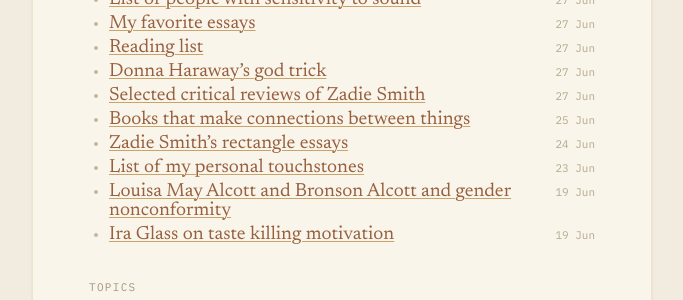
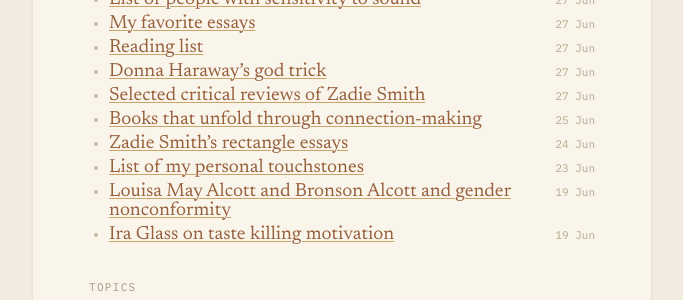
Before and after one commit to lauramoorewrites-del/treasury, a Jekyll site: the page built from index.md, in a window 1280 px wide and 900 px high, scrolled down 1470 px. Shown: the part 150-450 px from the top of the window, without its empty margins (298-981 px from the left). Built offline with Jekyll 4.4.1, drawn with Linux system fonts in a browser that asks for light colours.

Commit message:
Update index.md

```diff
--- a/index.md
+++ b/index.md
@@ -136,7 +136,7 @@ recent:
   - title: "Selected critical reviews of Zadie Smith"
     url: "/critical-reviews-of-zadie-smith/"
     date: "27 Jun"
-  - title: "Books that make connections between things"
+  - title: "Books that unfold through connection-making"
     url: "/books-that-makes-connections/"
     date: "25 Jun"
   - title: "Zadie Smith’s rectangle essays"
```
